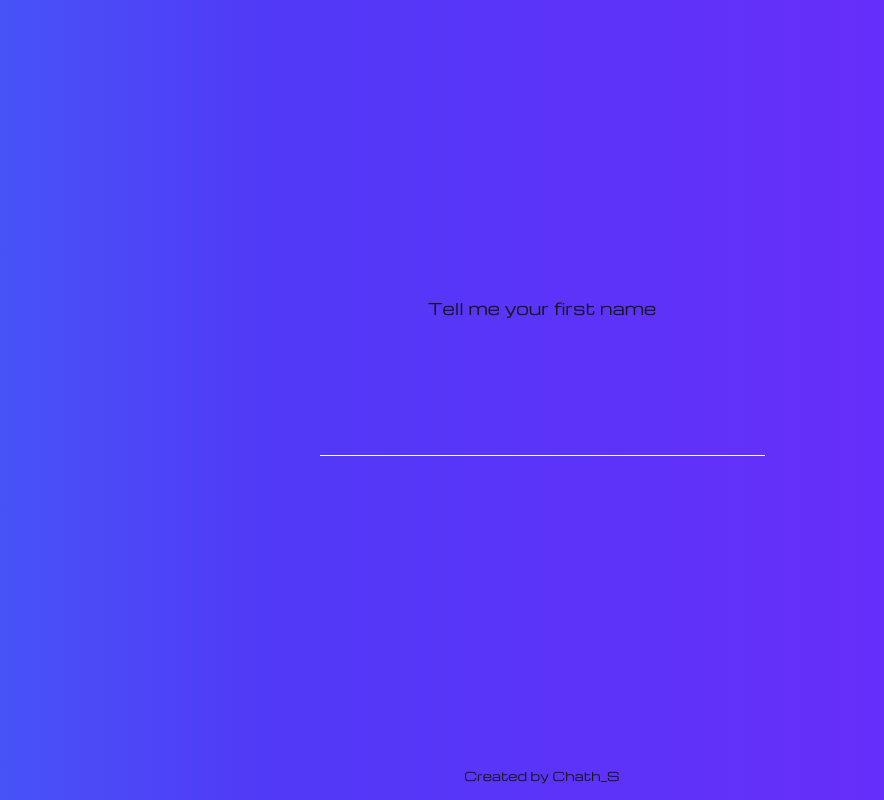
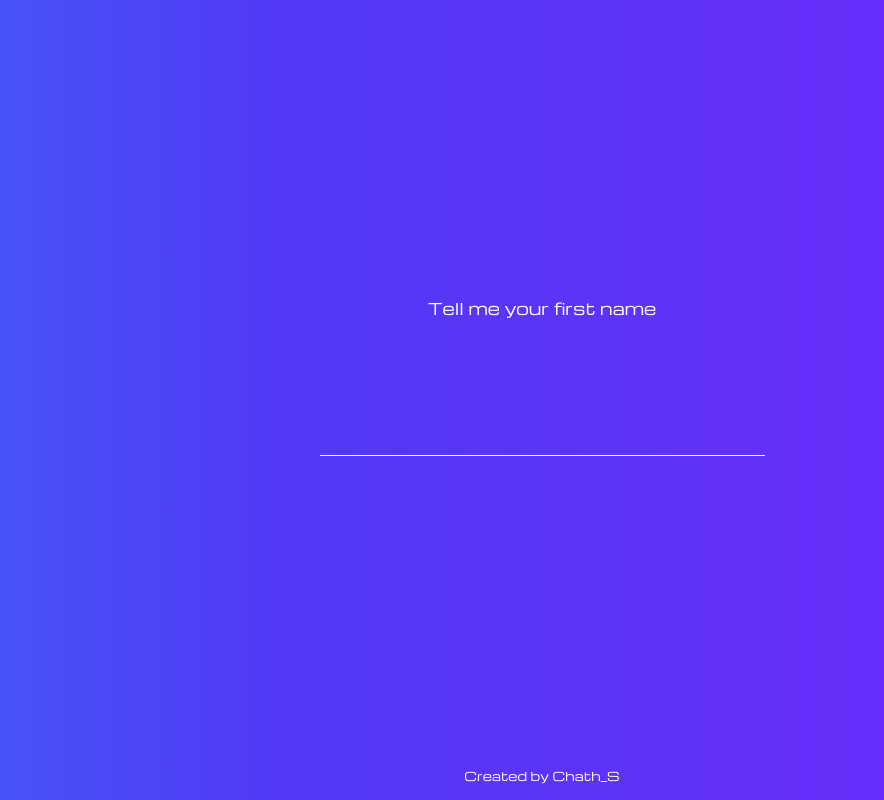
Before and after one commit to ChathuriSenanayake/chathgpt, a Next.js app: page /fortune-teller in a window 1280 px wide. Shown: the whole page, without its empty margins (98-982 px from the left). Built offline with nearby package versions, Linux system fonts and the light colour scheme.

Commit message:
fix: font colours

```diff
--- a/app/fortune-teller/page.tsx
+++ b/app/fortune-teller/page.tsx
@@ -14,7 +14,7 @@ export default function Home() {
             </main>
 
             {/* Footer */}
-            <footer className="flex text-xs  items-center justify-center p-4">
+            <footer className="flex text-xs  items-center justify-center p-4 text-white">
                 <div>Created by Chath_S</div>
             </footer>
         </div>
--- a/components/FullView.tsx
+++ b/components/FullView.tsx
@@ -26,7 +26,7 @@ export default function AIFortuneTeller() {
                         initial={{ opacity: 0, y: 20 }}
                         animate={{ opacity: 1, y: 0 }}
                         transition={{ duration: 1 }}
-                        className="text-4xl sm:text-5xl font-bold mb-4"
+                        className="text-4xl sm:text-5xl font-bold mb-4  text-white"
                     >
                         Ask ChathGPT
                     </motion.h2>
@@ -73,7 +73,7 @@ export default function AIFortuneTeller() {
                             <p>The AI senses your presence...</p>
                         </motion.div>
                     </motion.div> */}
-                \            </AnimatePresence>
+            </AnimatePresence>
         </div>
     );
 }
--- a/components/NameTextField.tsx
+++ b/components/NameTextField.tsx
@@ -6,7 +6,7 @@ export const NameTextField = () => {
     return (
         <>
             <motion.p
-                className="items-center justify-center text-center"
+                className="items-center justify-center text-center text-white"
                 initial={{ opacity: 0, y: 20 }}
                 animate={{ opacity: 1, y: 0 }}
                 transition={{ duration: 1 }}
@@ -16,7 +16,7 @@ export const NameTextField = () => {
                 animate={{ opacity: 1, y: 0 }}
                 transition={{ delay: 0.5, duration: 1 }}
                 className="px-10 items-center justify-center">
-                <input className="focus:outline-none border-0 h-14 border-b-white border-b  text-center text-2xl" />
+                <input className="focus:outline-none border-0 h-14 border-b-white border-b  text-center text-2xl text-white" />
             </motion.div>
         </>
     );
```
